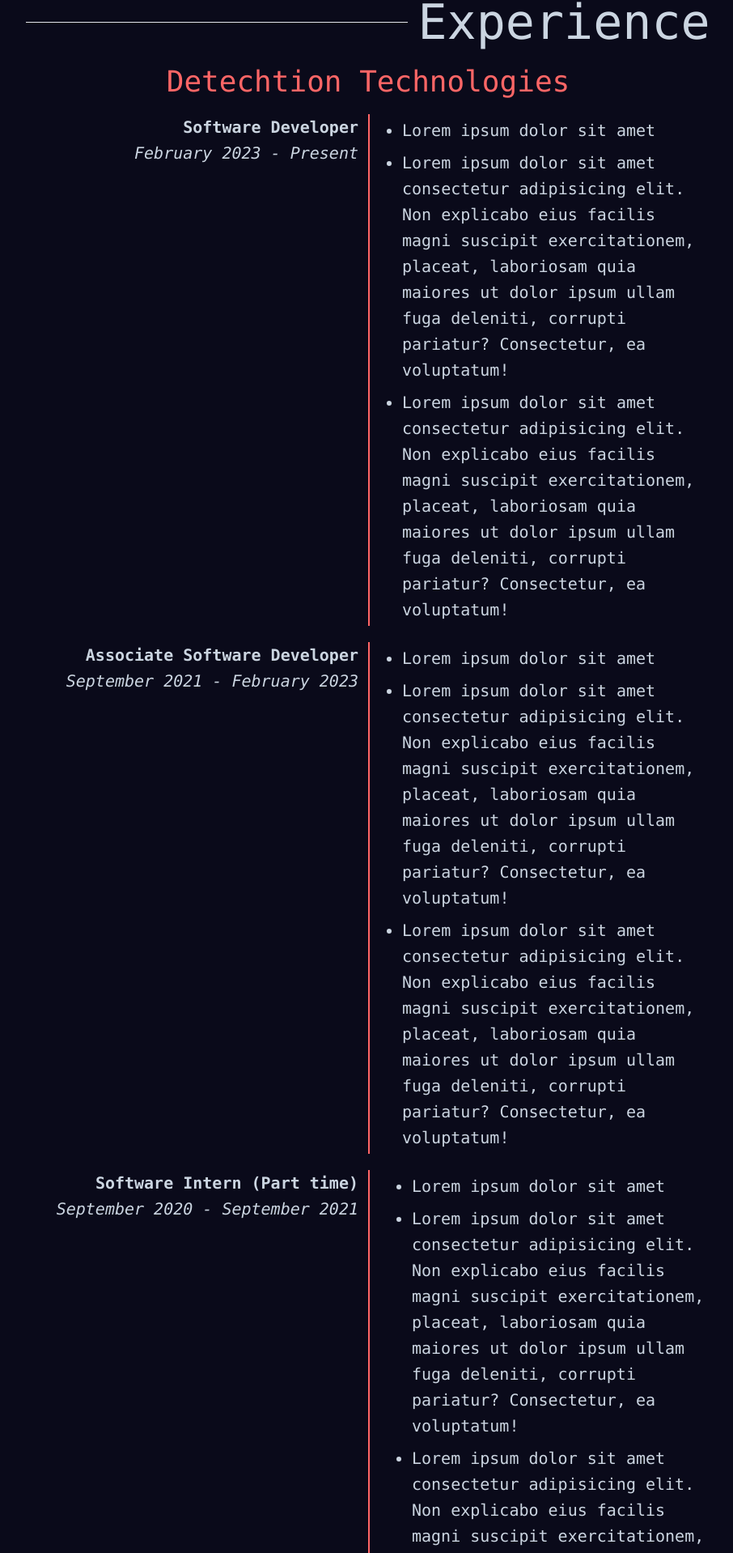
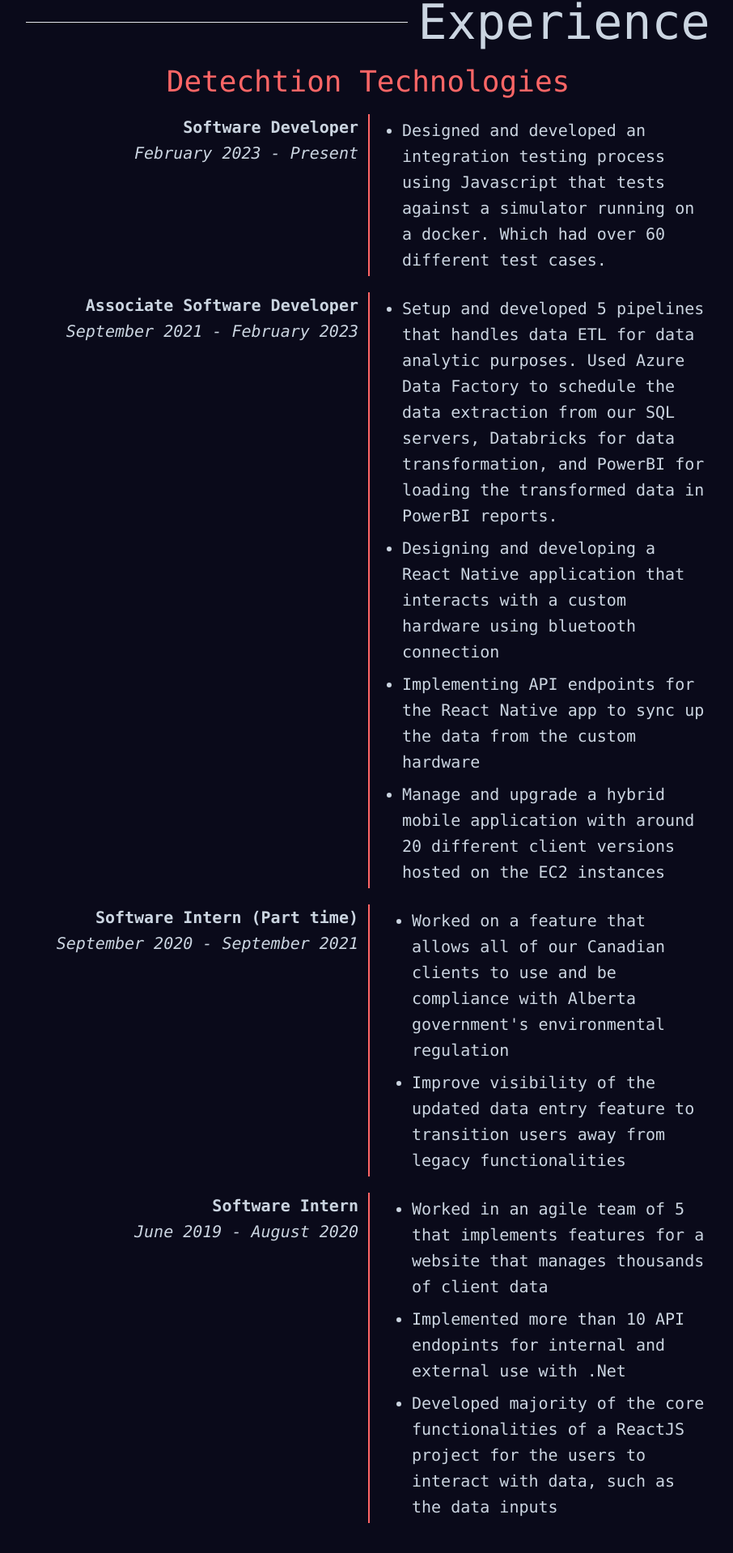
Before and after one commit to ShouShou92410/ShouShou92410.github.io, a SvelteKit app: page / in a window 1280 px wide. Shown: the part 2095-4013 px from the top of the page at 81% size, without its empty margins (185-1091 px from the left). Built offline with nearby package versions, Linux system fonts and the light colour scheme.

Commit message:
Experience section content

```diff
--- a/src/routes/Experience.svelte
+++ b/src/routes/Experience.svelte
@@ -14,16 +14,9 @@
 			</div>
 			<div class="border-l-2 border-primary text-left">
 				<ul class="list-disc pl-10">
-					<li class="md:py-1 py-0.5">Lorem ipsum dolor sit amet</li>
 					<li class="md:py-1 py-0.5">
-						Lorem ipsum dolor sit amet consectetur adipisicing elit. Non explicabo eius facilis
-						magni suscipit exercitationem, placeat, laboriosam quia maiores ut dolor ipsum ullam
-						fuga deleniti, corrupti pariatur? Consectetur, ea voluptatum!
-					</li>
-					<li class="md:py-1 py-0.5">
-						Lorem ipsum dolor sit amet consectetur adipisicing elit. Non explicabo eius facilis
-						magni suscipit exercitationem, placeat, laboriosam quia maiores ut dolor ipsum ullam
-						fuga deleniti, corrupti pariatur? Consectetur, ea voluptatum!
+						Designed and developed an integration testing process using Javascript that tests
+						against a simulator running on a docker. Which had over 60 different test cases.
 					</li>
 				</ul>
 			</div>
@@ -33,16 +26,22 @@
 			</div>
 			<div class="border-l-2 border-primary text-left">
 				<ul class="list-disc pl-10">
-					<li class="md:py-1 py-0.5">Lorem ipsum dolor sit amet</li>
 					<li class="md:py-1 py-0.5">
-						Lorem ipsum dolor sit amet consectetur adipisicing elit. Non explicabo eius facilis
-						magni suscipit exercitationem, placeat, laboriosam quia maiores ut dolor ipsum ullam
-						fuga deleniti, corrupti pariatur? Consectetur, ea voluptatum!
+						Setup and developed 5 pipelines that handles data ETL for data analytic purposes. Used
+						Azure Data Factory to schedule the data extraction from our SQL servers, Databricks for
+						data transformation, and PowerBI for loading the transformed data in PowerBI reports.
 					</li>
 					<li class="md:py-1 py-0.5">
-						Lorem ipsum dolor sit amet consectetur adipisicing elit. Non explicabo eius facilis
-						magni suscipit exercitationem, placeat, laboriosam quia maiores ut dolor ipsum ullam
-						fuga deleniti, corrupti pariatur? Consectetur, ea voluptatum!
+						Designing and developing a React Native application that interacts with a custom
+						hardware using bluetooth connection
+					</li>
+					<li class="md:py-1 py-0.5">
+						Implementing API endpoints for the React Native app to sync up the data from the custom
+						hardware
+					</li>
+					<li class="md:py-1 py-0.5">
+						Manage and upgrade a hybrid mobile application with around 20 different client versions
+						hosted on the EC2 instances
 					</li>
 				</ul>
 			</div>
@@ -52,16 +51,13 @@
 			</div>
 			<div class="border-l-2 border-primary text-left pl-3">
 				<ul class="list-disc pl-10">
-					<li class="md:py-1 py-0.5">Lorem ipsum dolor sit amet</li>
 					<li class="md:py-1 py-0.5">
-						Lorem ipsum dolor sit amet consectetur adipisicing elit. Non explicabo eius facilis
-						magni suscipit exercitationem, placeat, laboriosam quia maiores ut dolor ipsum ullam
-						fuga deleniti, corrupti pariatur? Consectetur, ea voluptatum!
+						Worked on a feature that allows all of our Canadian clients to use and be compliance
+						with Alberta government's environmental regulation
 					</li>
 					<li class="md:py-1 py-0.5">
-						Lorem ipsum dolor sit amet consectetur adipisicing elit. Non explicabo eius facilis
-						magni suscipit exercitationem, placeat, laboriosam quia maiores ut dolor ipsum ullam
-						fuga deleniti, corrupti pariatur? Consectetur, ea voluptatum!
+						Improve visibility of the updated data entry feature to transition users away from
+						legacy functionalities
 					</li>
 				</ul>
 			</div>
@@ -71,16 +67,16 @@
 			</div>
 			<div class="border-l-2 border-primary text-left pl-3">
 				<ul class="list-disc pl-10">
-					<li class="md:py-1 py-0.5">Lorem ipsum dolor sit amet</li>
 					<li class="md:py-1 py-0.5">
-						Lorem ipsum dolor sit amet consectetur adipisicing elit. Non explicabo eius facilis
-						magni suscipit exercitationem, placeat, laboriosam quia maiores ut dolor ipsum ullam
-						fuga deleniti, corrupti pariatur? Consectetur, ea voluptatum!
+						Worked in an agile team of 5 that implements features for a website that manages
+						thousands of client data
 					</li>
 					<li class="md:py-1 py-0.5">
-						Lorem ipsum dolor sit amet consectetur adipisicing elit. Non explicabo eius facilis
-						magni suscipit exercitationem, placeat, laboriosam quia maiores ut dolor ipsum ullam
-						fuga deleniti, corrupti pariatur? Consectetur, ea voluptatum!
+						Implemented more than 10 API endopints for internal and external use with .Net
+					</li>
+					<li class="md:py-1 py-0.5">
+						Developed majority of the core functionalities of a ReactJS project for the users to
+						interact with data, such as the data inputs
 					</li>
 				</ul>
 			</div>
```
